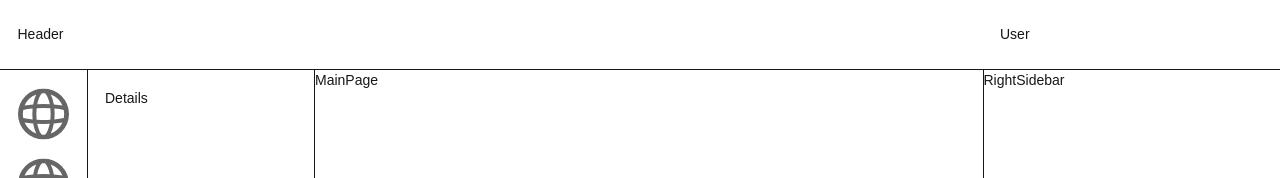
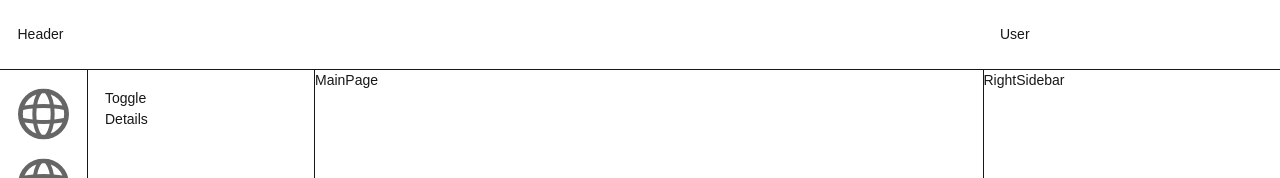
Before and after one commit to GGADDK/GGADDK.Front, a Next.js app: page / in a window 1280 px wide. Shown: the top 178 px of the page. Built offline with nearby package versions, Linux system fonts and the light colour scheme.

Commit message:
feat :: Toggle 구현

```diff
--- a/src/shared/components/LeftSidebar/index.tsx
+++ b/src/shared/components/LeftSidebar/index.tsx
@@ -1,11 +1,31 @@
-import React from "react";
+'use client'
+import React, { useState } from "react";
 import Image from "next/image";
-import { ProjectIconProps } from "@/shared/components/LeftSidebar/interfaces";
+import { ProjectIconProps, ToggleButtonProps } from "@/shared/components/LeftSidebar/interfaces";
 import TempImage from "../../../../public/globe.svg";
+
+const ToggleButton: React.FC<ToggleButtonProps> = ({children}) => {
+  const [isOpen, setIsOpen] = useState(false);
+  return (
+    <div>
+      <button onClick={()=>setIsOpen(!isOpen)}>Toggle</button>
+      <div className="flex flex-col pl-8">
+      {isOpen && children}
+      </div>
+    </div>
+  )
+}
 
 const ProjectDetailSidebar: React.FC = () => {
   return (
     <div className="w-65 h-full border-r-1 box">
+      <ToggleButton>
+        <p>hello</p>
+        <p>hello</p>
+        <p>hello</p>
+        <p>hello</p>
+        <p>hello</p>
+      </ToggleButton>
       Details
     </div>
   )
--- a/src/shared/components/LeftSidebar/interfaces.ts
+++ b/src/shared/components/LeftSidebar/interfaces.ts
@@ -1,6 +1,11 @@
 import {StaticRequire, StaticImageData} from "next/dist/shared/lib/get-img-props";
+import React from "react";
 
 export interface ProjectIconProps {
   src: string | StaticRequire | StaticImageData;
   alt: string;
 }
+
+export interface ToggleButtonProps {
+  children: React.ReactNode;
+}
```
